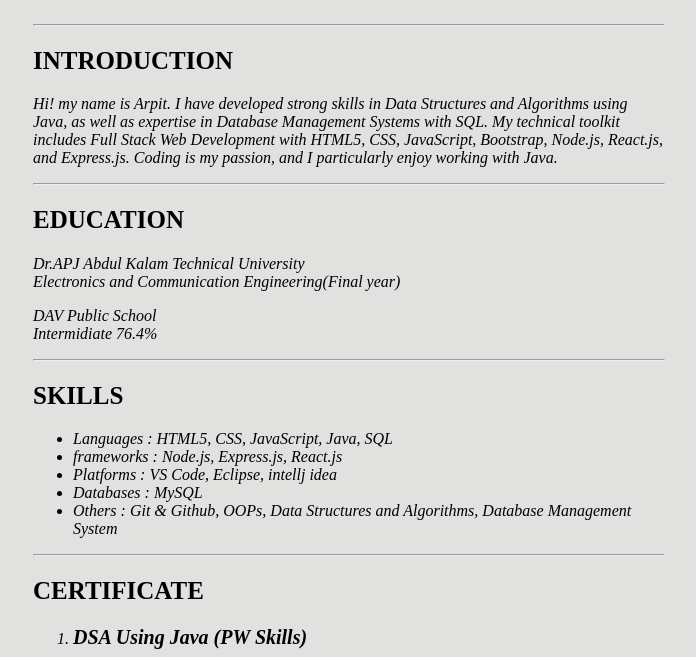
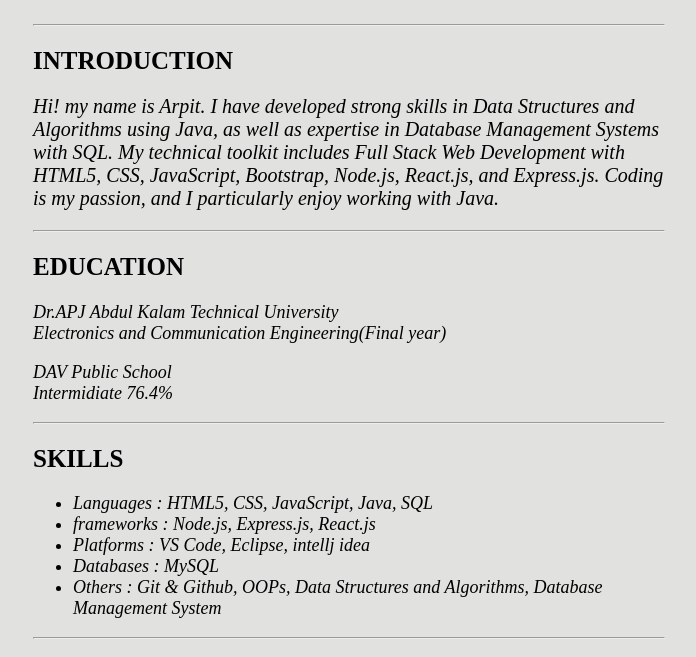
Before and after one commit to iamarpit3/Resume_ArpitGupta, a plain HTML site: page index.html in a window 1280 px wide. Shown: the part 80-737 px from the top of the page, without its empty margins (291-987 px from the left). Drawn offline with Linux system fonts and the light colour scheme.

Commit message:
font change

```diff
--- a/index.html
+++ b/index.html
@@ -12,16 +12,16 @@
     <hr/>
     <div id="first">
         <h2>INTRODUCTION</h2>
-        <p>Hi! my name is Arpit. I have developed strong skills in Data Structures and Algorithms using Java, as well as expertise in Database Management Systems with SQL. My technical toolkit includes Full Stack Web Development with HTML5, CSS, JavaScript, Bootstrap, Node.js, React.js, and Express.js. Coding is my passion, and I particularly enjoy working with Java.</p>
+        <p style="font-size: 20px;">Hi! my name is Arpit. I have developed strong skills in Data Structures and Algorithms using Java, as well as expertise in Database Management Systems with SQL. My technical toolkit includes Full Stack Web Development with HTML5, CSS, JavaScript, Bootstrap, Node.js, React.js, and Express.js. Coding is my passion, and I particularly enjoy working with Java.</p>
         <hr/>
         <h2>EDUCATION</h2>
-        <p>Dr.APJ Abdul Kalam Technical University<br/>Electronics and Communication Engineering(Final year)</p>
-        <p>DAV Public School <br/>Intermidiate 76.4%</p>
+        <p style="font-size: 18px;">Dr.APJ Abdul Kalam Technical University<br/>Electronics and Communication Engineering(Final year)</p>
+        <p style="font-size: 18px;">DAV Public School <br/>Intermidiate 76.4%</p>
     </div>
     <hr/>
     <div id="second">
         <h2>SKILLS</h2>
-        <ul>
+        <ul style="font-size: 18px;">
             <li>Languages  : HTML5, CSS, JavaScript, Java, SQL</li>
             <li>frameworks : Node.js, Express.js, React.js</li>
             <li>Platforms  : VS Code, Eclipse, intellj idea</li>
@@ -33,7 +33,7 @@
     <div id="third">
         <h2>CERTIFICATE</h2>
         <ol>
-            <li><p class="para">DSA Using Java (PW Skills)</p>
+            <li style="font-size: 18px;"><p class="para">DSA Using Java (PW Skills)</p>
                 <ul>
                     <li>Mastered fundamental Java syntax, proficiently utilizing control flow, loops, functions and Data structures.</li>
                     <li>Acquired expertise in procedural programming paradigms and associated logical concepts, enhancing capabilities.</li>
```
